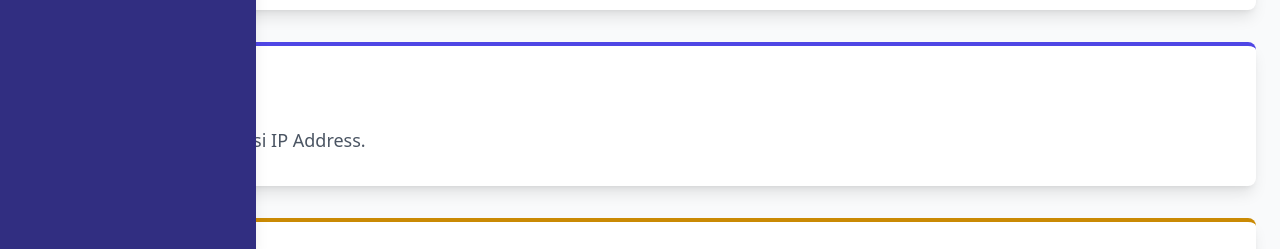
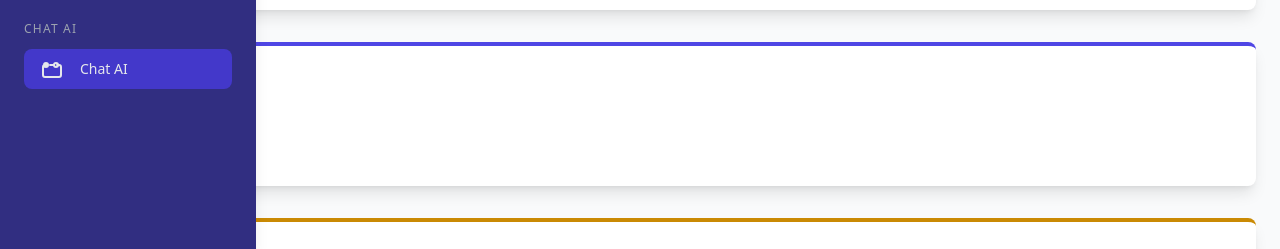
Before and after one commit to LineShare352/Line-Api, a website: page public/index.html in a window 1280 px wide. Shown: the part 551-800 px from the top of the page. Drawn offline with nearby package versions, Linux system fonts and the light colour scheme; no server answers.

Commit message:
Update index.html

```diff
--- a/public/index.html
+++ b/public/index.html
@@ -44,6 +44,10 @@
 
   .fade-in-scale {
     animation: fade-in-scale 0.3s ease-out;
+  }
+
+  selector-elemen {
+    display: none;
   }
 
   </style>
@@ -186,6 +190,20 @@
       </a>
     </li>
   </ul>
+
+  <!-- Chat AI Section -->
+  <p class="text-xs uppercase tracking-widest mt-6 mb-3">Chat AI</p>
+  <ul class="space-y-2">
+    <li>
+      <a href="ai.html"
+        class="flex items-center gap-4 py-2 px-4 rounded-lg bg-indigo-700 hover:bg-indigo-600 transition duration-300 text-gray-200">
+        <svg xmlns="http://www.w3.org/2000/svg" class="h-6 w-6" viewBox="0 0 24 24" fill="none" stroke="currentColor">
+          <path stroke-linecap="round" stroke-linejoin="round" stroke-width="2" d="M17 8h2a2 2 0 012 2v8a2 2 0 01-2 2H5a2 2 0 01-2-2v-8a2 2 0 012-2h2m3 0h4m-6 0a2 2 0 11-4 0 2 2 0 014 0zm10 0a2 2 0 11-4 0 2 2 0 014 0z" />
+        </svg>
+        <span class="text-sm">Chat AI</span>
+      </a>
+    </li>
+  </ul>
 </nav>
 </aside>
 
@@ -241,7 +259,7 @@
   </footer>
 
   <script>
-
+    document.querySelector('selector-elemen').style.display = 'none';
     const messageBtn = document.getElementById("message-btn");
 const chatBox = document.getElementById("chat-box");
 const closeBtn = document.getElementById("close-btn");
```
